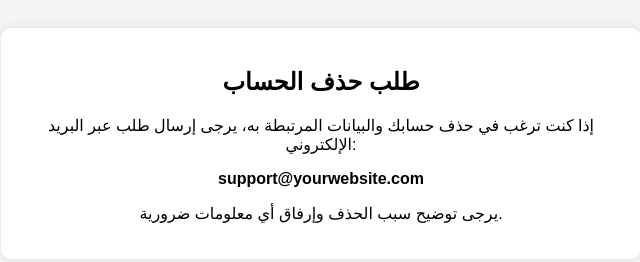
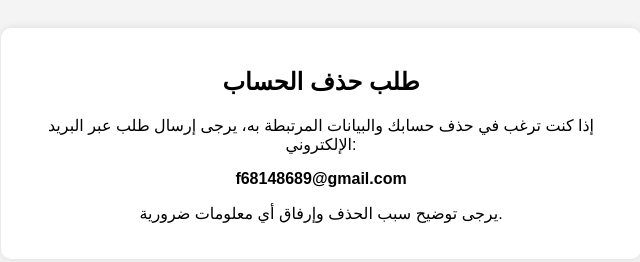
Before and after one commit to manalhatem/account-deletion, a plain HTML site: page index.html in a window 1280 px wide. Shown: the full height of the page, 319-959 px from the left. Drawn offline with Linux system fonts and the light colour scheme.

Commit message:
Update index.html

```diff
--- a/index.html
+++ b/index.html
@@ -25,7 +25,7 @@
     <div class="container">
         <h2>طلب حذف الحساب</h2>
         <p>إذا كنت ترغب في حذف حسابك والبيانات المرتبطة به، يرجى إرسال طلب عبر البريد الإلكتروني:</p>
-        <p><strong>support@yourwebsite.com</strong></p>
+        <p><strong>f68148689@gmail.com</strong></p>
         <p>يرجى توضيح سبب الحذف وإرفاق أي معلومات ضرورية.</p>
     </div>
 </body>
```
